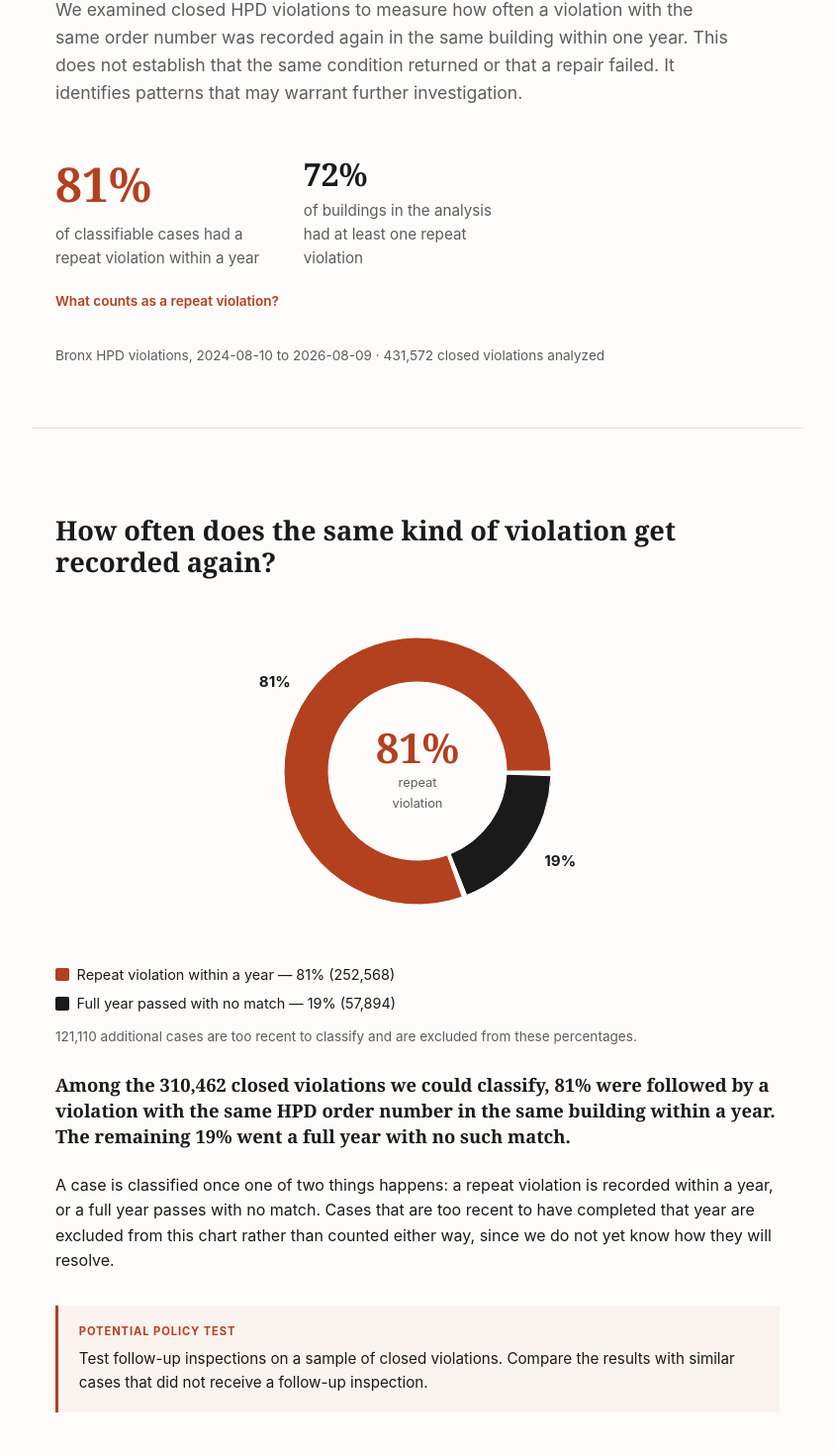
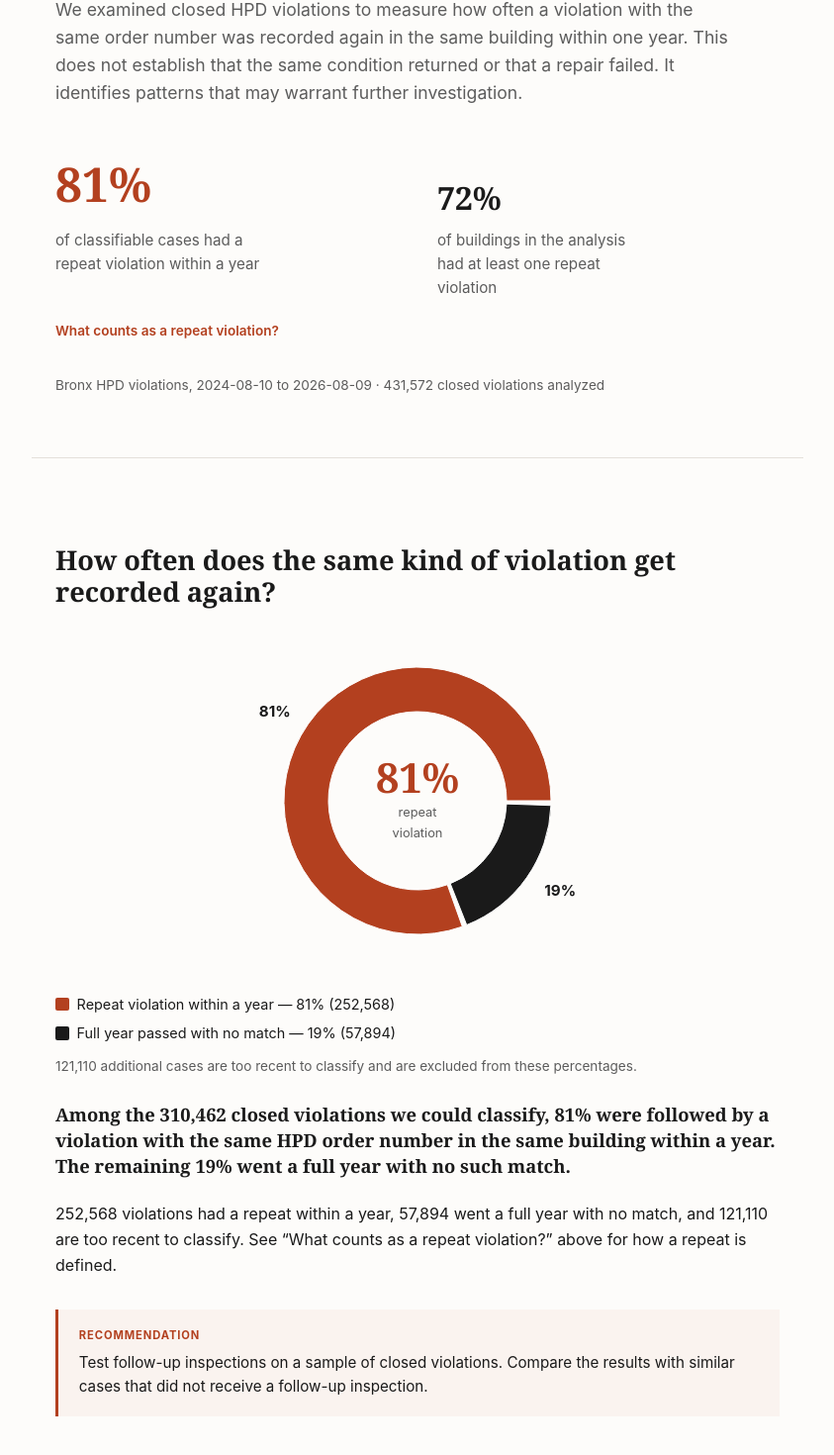
Before and after one commit to JianTing-Li/housing-violation, a React (Vite) app: page / in a window 1280 px wide. Shown: the part 271-1741 px from the top of the page at 99% size, without its empty margins (218-1061 px from the left). Built offline with nearby package versions, Linux system fonts and the light colour scheme.

Commit message:
more pollish

```diff
--- a/src/components/Callout.jsx
+++ b/src/components/Callout.jsx
@@ -1,7 +1,7 @@
 export function Callout({ children }) {
   return (
     <div className="callout">
-      <span className="callout__label">Potential policy test</span>
+      <span className="callout__label">Recommendation</span>
       <p>{children}</p>
     </div>
   );
--- a/src/index.css
+++ b/src/index.css
@@ -90,35 +90,64 @@ a {
   max-width: 62ch;
 }
 
-.hero-stats {
-  display: flex;
-  align-items: flex-end;
-  gap: 2.5rem;
-  margin-top: 2.5rem;
-  flex-wrap: wrap;
-}
-
+/* Two rows (numbers, labels) x two columns (primary stat, sub stat) as an
+   explicit grid, rather than two independently-flowing flex columns — that
+   way each row's height is driven by its tallest cell, and align-self
+   locks numbers to that row's bottom edge and labels to the next row's top
+   edge, regardless of the numbers' differing font sizes or the labels'
+   differing text length/wrap. */
 .hero-stat {
   display: flex;
   flex-direction: column;
 }
 
+.hero-stats {
+  display: grid;
+  grid-template-columns: repeat(2, auto);
+  grid-template-areas:
+    'num1 num2'
+    'label1 label2';
+  column-gap: 2.5rem;
+  row-gap: 0.35rem;
+  margin-top: 2.5rem;
+}
+
 .hero-stat__number {
+  grid-area: num1;
+  align-self: end;
   font-family: var(--font-serif);
   font-size: 3rem;
   font-weight: 700;
   color: var(--color-accent);
 }
 
-.hero-stat--sub .hero-stat__number {
+.hero-stat__number--sub {
+  grid-area: num2;
   font-size: 2rem;
   color: var(--color-text);
 }
 
 .hero-stat__label {
+  grid-area: label1;
+  align-self: start;
   font-size: 0.95rem;
   color: var(--color-text-muted);
   max-width: 22ch;
+}
+
+.hero-stat__label--sub {
+  grid-area: label2;
+}
+
+@media (max-width: 480px) {
+  .hero-stats {
+    grid-template-columns: 1fr;
+    grid-template-areas:
+      'num1'
+      'label1'
+      'num2'
+      'label2';
+  }
 }
 
 .term-note {
@@ -595,4 +624,7 @@ a {
   .hero-stat__number {
     font-size: 2.2rem;
   }
+  .hero-stat__number--sub {
+    font-size: 1.5rem;
+  }
 }
--- a/src/sections/Hero.jsx
+++ b/src/sections/Hero.jsx
@@ -18,18 +18,16 @@ export function Hero() {
       {error && <p className="hero-stat hero-stat--error">Couldn't load summary data.</p>}
       {data && (
         <div className="hero-stats">
-          <div className="hero-stat">
           <span className="hero-stat__number">{formatPct(data.rate)}</span>
+          <span className="hero-stat__number hero-stat__number--sub">
+            {formatPct(data.building_any_recurrence_rate)}
+          </span>
           <span className="hero-stat__label">
             of classifiable cases had a repeat violation within a year
           </span>
-          </div>
-          <div className="hero-stat hero-stat--sub">
-            <span className="hero-stat__number">{formatPct(data.building_any_recurrence_rate)}</span>
-            <span className="hero-stat__label">
+          <span className="hero-stat__label hero-stat__label--sub">
             of buildings in the analysis had at least one repeat violation
           </span>
-          </div>
         </div>
       )}
 
--- a/src/sections/OverallRecurrence.jsx
+++ b/src/sections/OverallRecurrence.jsx
@@ -100,10 +100,10 @@ export function OverallRecurrence() {
       </ChartTakeaway>
 
       <p>
-        A case is classified once one of two things happens: a repeat violation is recorded
-        within a year, or a full year passes with no match. Cases that are too recent to have
-        completed that year are excluded from this chart rather than counted either way, since we
-        do not yet know how they will resolve.
+        {formatNumber(recurredSegment.count)} violations had a repeat within a year,{' '}
+        {formatNumber(noRecurrenceSegment.count)} went a full year with no match, and{' '}
+        {formatNumber(donut.tooRecentCount)} are too recent to classify. See “What counts as a
+        repeat violation?” above for how a repeat is defined.
       </p>
 
       <Callout>{getRecommendation('reinspection')}</Callout>
--- a/src/sections/Owners.jsx
+++ b/src/sections/Owners.jsx
@@ -7,18 +7,32 @@ import { getRecommendation } from '../lib/recommendations.js';
 
 const TOP_N = 8;
 
+// Recharts right-aligns category-axis tick labels by default, inside a
+// fixed-width column — with "Reg #NNNNNN" labels well short of that
+// column's width, their right-aligned text left a ragged, indented gap
+// between the chart and the flush-left title above it. This renders every
+// label flush at the same small x instead, so the whole chart block's left
+// edge lines up with the title/subtitle text.
+function LeftAlignedTick({ x, y, payload }) {
+  return (
+    <text x={4} y={y} dy={4} textAnchor="start" fontSize={12.5} fill="#5c5c5c">
+      {payload.value}
+    </text>
+  );
+}
+
 function OwnerBarChart({ data, dataKey, valueFormatter, barColor }) {
   return (
     <ResponsiveContainer width="100%" height={TOP_N * 40 + 20}>
-      <BarChart data={data} layout="vertical" margin={{ top: 0, right: 56, left: 10, bottom: 0 }}>
+      <BarChart data={data} layout="vertical" margin={{ top: 0, right: 56, left: 0, bottom: 0 }}>
         <XAxis type="number" hide />
         <YAxis
           type="category"
           dataKey="label"
-          width={110}
+          width={96}
           tickLine={false}
           axisLine={false}
-          tick={{ fontSize: 12.5 }}
+          tick={<LeftAlignedTick />}
         />
         <Bar dataKey={dataKey} fill={barColor} radius={[0, 4, 4, 0]} maxBarSize={22}>
           <LabelList dataKey={dataKey} position="right" formatter={valueFormatter} />
```
Lines whose indentation alone changed are shown as unchanged.
